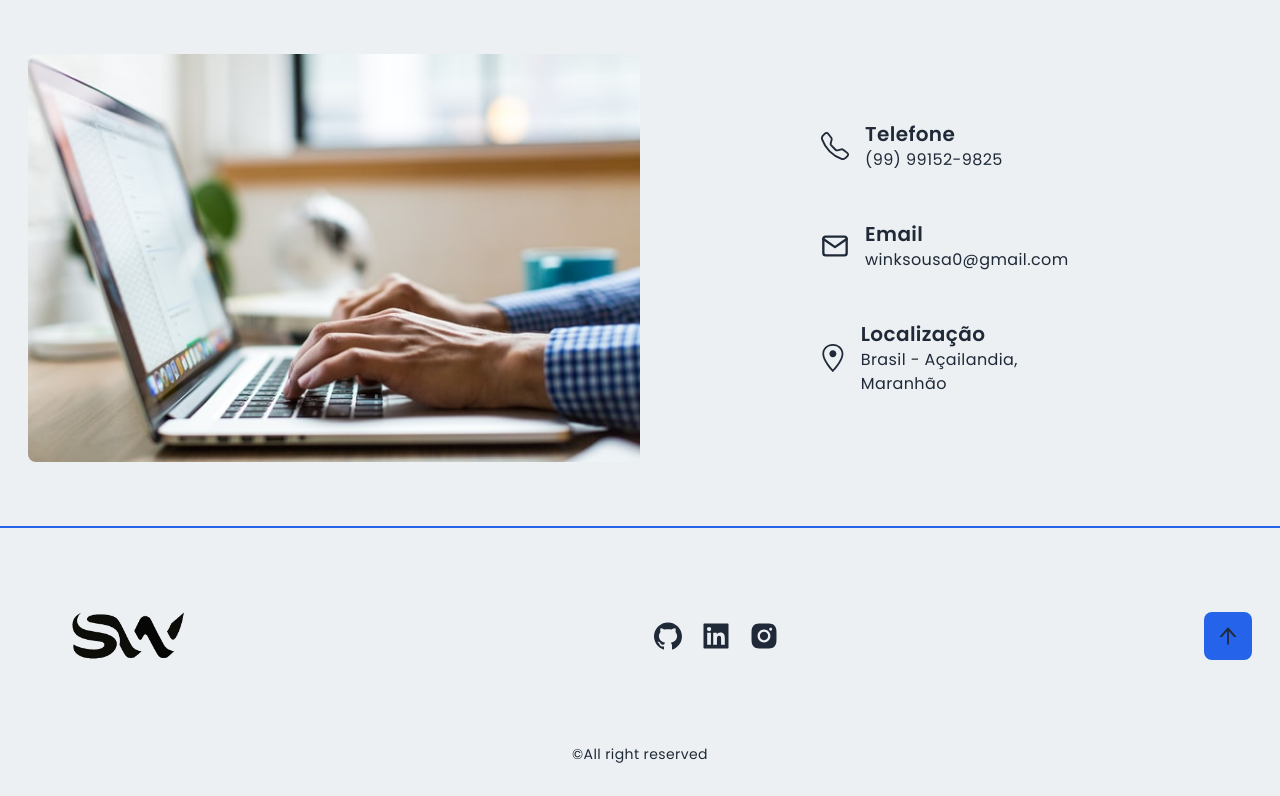
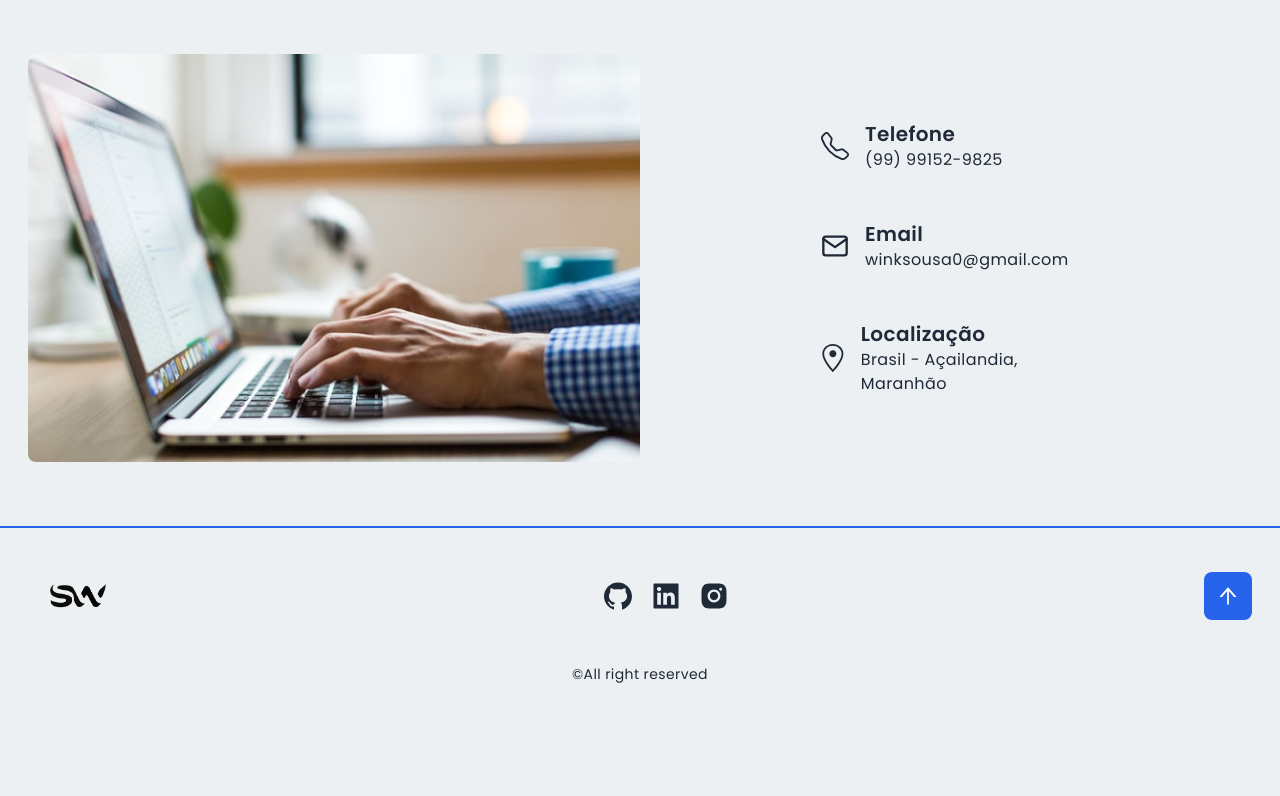
Before and after one commit to sergiowinkelstroter/portfolio-antigo, a Next.js app: page / in a window 1280 px wide. Shown: the part 3342-4138 px from the top of the page. After the commit the page ends 4058 px from the top, so only its background shows below. Built offline with nearby package versions, Linux system fonts and the light colour scheme.

Commit message:
projectItem config

```diff
--- a/src/components/Footer.tsx
+++ b/src/components/Footer.tsx
@@ -15,7 +15,7 @@ export const Footer = () => {
     <div className="border-t-2 border-blue-600 shadow-xl flex flex-col">
       <div className="flex  justify-between items-center m-7">
         <div className="hidden md:block">
-          <Image src="/logo.png" width={200} height={200} />
+          <Image src="/logo.png" width={100} height={100} />
         </div>
         <div>
           <ul className="flex gap-4">
@@ -45,7 +45,7 @@ export const Footer = () => {
         <div>
           <button
             onClick={handleTop}
-            className="bg-blue-600 p-3 rounded-lg hover:bg-blue-900"
+            className="bg-blue-600 p-3 rounded-lg text-white hover:bg-blue-900"
           >
             <AiOutlineArrowUp size={24} />
           </button>
--- a/src/components/ProjectItem.tsx
+++ b/src/components/ProjectItem.tsx
@@ -17,7 +17,7 @@ export const ProjectItem = ({
 }: ProjectItemProps) => {
   return (
     <div
-      className="w-[300px] md:w-[380px] h-[550px]  dark:bg-[#27303d]   p-5 m-auto mt-32 flex flex-col justify-evenly items-center shadow-2xl rounded-xl
+      className="w-[300px] md:w-[350px] lg:w-[380px] h-[500px]  dark:bg-[#27303d]   p-5 m-auto mt-32 flex flex-col justify-evenly items-center shadow-2xl rounded-xl hover:scale-105 ease-in duration-300 hover:cursor-pointer
     "
     >
       <h3 className="text-2xl mb-6">{title}</h3>
--- a/src/components/Projects.tsx
+++ b/src/components/Projects.tsx
@@ -5,7 +5,7 @@ import { ProjectsData } from "../data/ProjectsData";
 
 export const Projects = () => {
   return (
-    <div className="w-full grid grid-cols-1 md:grid-cols-3 p-2 justify-center items-center">
+    <div className="w-full grid grid-cols-1 md:grid-cols-2 lg:grid-cols-3 p-2 mb-6 justify-center items-center">
       {ProjectsData.map((project) => (
         <ProjectItem
           title={project.title}
```
